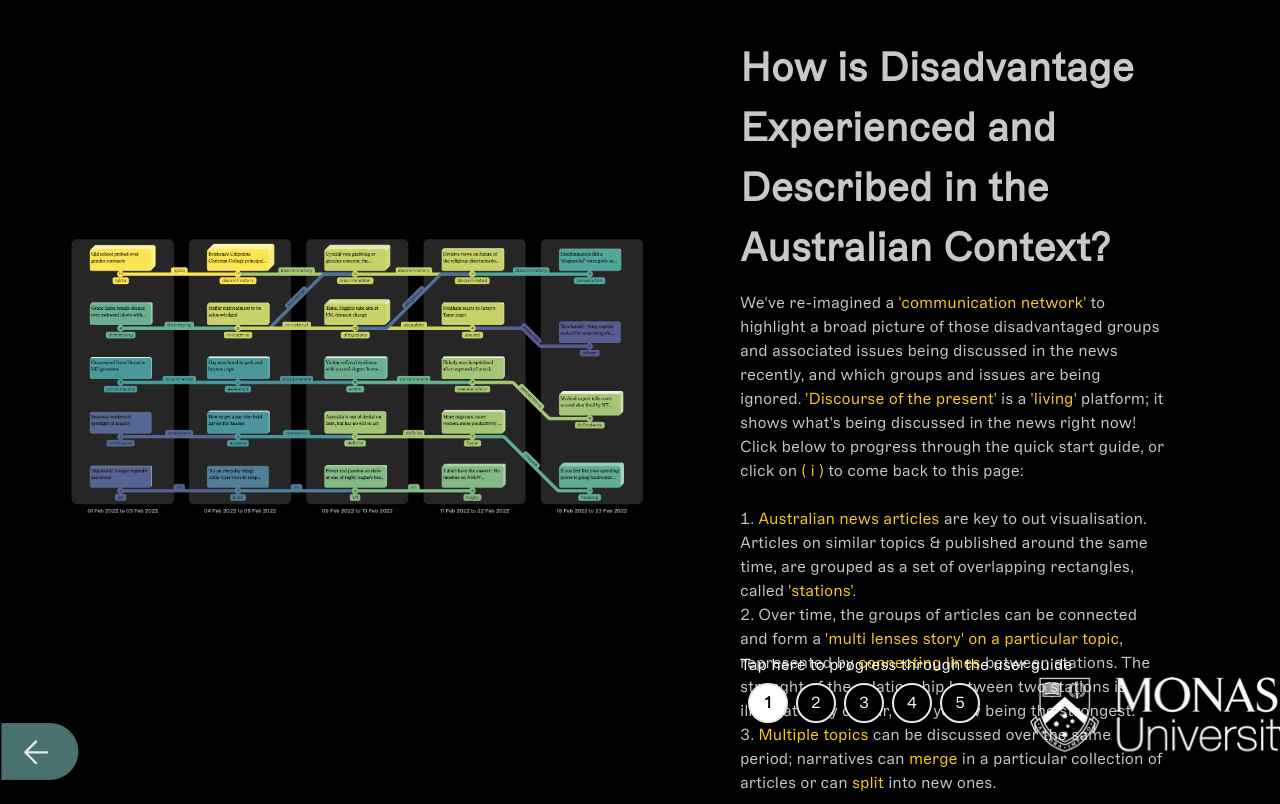
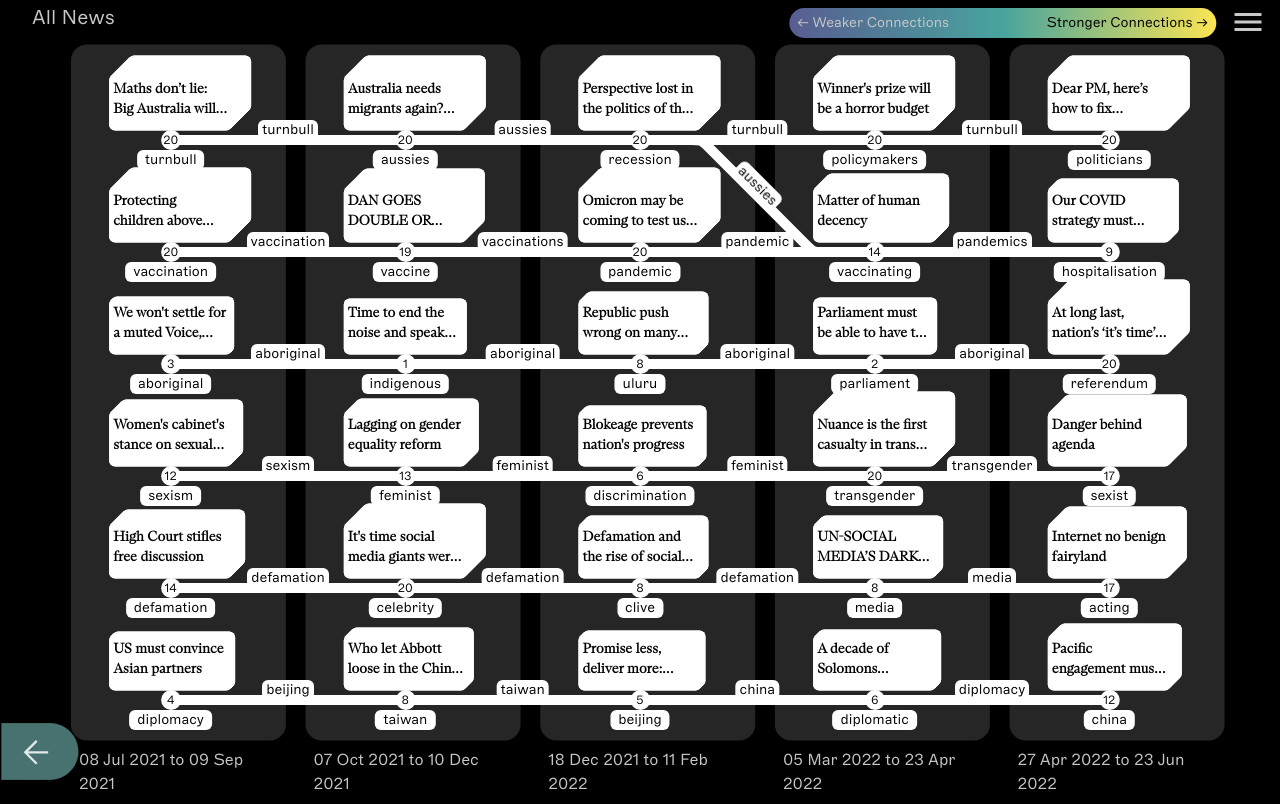
Before and after one commit to SonghaiFan/metromaps, a React (Create React App) app: page / in a window 1280 px wide. Both pictures are taken after a click on the element 213 px from the left and 293 px from the top of the page. Built offline with nearby package versions, Linux system fonts and the light colour scheme.

Commit message:
white all node and link, when click change it to red

```diff
--- a/src/components/Menu.js
+++ b/src/components/Menu.js
@@ -138,7 +138,7 @@ export default function Menu({
       type: ACTION_TYPES.FULL_MAP_VIEW,
       payload: { map: mapId, mode: FOCUS_MODE.FULL_VIEW },
     });
-    console.log("focusState", focusState);
+    // console.log("focusState", focusState);
   };
 
   const articleAnimationDelayRef = useRef();
--- a/src/components/MetroLine.js
+++ b/src/components/MetroLine.js
@@ -49,9 +49,15 @@ export default function MetroLine({ data, strokeWidth, reversed }) {
         return (
           <motion.g key={index}>
             <motion.path
+              id={
+                "metroLine-" + path.path[0].source + "-" + path.path[0].target
+              }
               fill="transparent"
               d={drawPath(path.path)}
-              stroke={path.colour}
+              stroke={
+                "white"
+                //path.colour
+              }
               strokeWidth={strokeWidth || METROLINE_WIDTH}
               variants={metroLineVariantFactory}
               initial="hidden"
--- a/src/components/MetroLineLabel.js
+++ b/src/components/MetroLineLabel.js
@@ -54,8 +54,11 @@ export default function MetroLineLabel({ data, onMetroLineLabelClick }) {
       }}
     >
       <motion.div
-        style={{ backgroundColor: colour, height: LINK_LABEL_HEIGHT }} // 20 from line height of text-sm
-        className="text-black text-sm rounded-md px-1 hover:scale-110  pointer-events-auto"
+        style={{
+          backgroundColor: "white", // colour
+          height: LINK_LABEL_HEIGHT, // 20 from line height of text-sm
+        }}
+        className="text-black text-sm rounded-md px-1 hover:font-bold  pointer-events-auto"
         onClick={onMetroLineLabelClick}
       >
         {label}
--- a/src/components/MetroMap.js
+++ b/src/components/MetroMap.js
@@ -106,7 +106,9 @@ export default function MetroMap({
 
   const [sideDrawerOpen, setSideDrawerOpen] = useState(false);
 
-  const openSideDrawer = () => {
+  const openSideDrawer = (event) => {
+    console.log(event.target.style.backgroundColor);
+    event.target.style.backgroundColor = "red";
     setSideDrawerOpen(true);
   };
 
@@ -392,6 +394,9 @@ export default function MetroMap({
             {/* link labels */}
             <motion.div className="absolute">
               {metroLineData.map((data) => {
+                // console.log("data", data);
+                // console.log("Object.entries(data)", Object.entries(data));
+                // console.log("Object.entries(data)[0]", Object.entries(data)[0]);
                 const [lineId, { labels }] = Object.entries(data)[0];
 
                 return (
@@ -407,7 +412,9 @@ export default function MetroMap({
                         <MetroLineLabel
                           key={`${lineId}-${index}`}
                           data={label}
-                          onMetroLineLabelClick={openSideDrawer}
+                          onMetroLineLabelClick={(event) =>
+                            openSideDrawer(event)
+                          }
                         />
                       );
                     })}
@@ -445,6 +452,7 @@ export default function MetroMap({
                 )}
                 animate={clickedNode === nodeId ? "clicked" : "default"}
                 key={nodeId}
+                id={nodeId}
               >
                 <MetroStop
                   data={nodes[nodeId]}
@@ -465,12 +473,6 @@ export default function MetroMap({
                   }
                   onArticleStackLabelClick={openSideDrawer}
                   onNeighbourNodeLabelClick={openSideDrawer}
-                  onModalClicked={
-                    // onZoomOutButtonClick
-                    () => {
-                      console.log("modal clicked");
-                    }
-                  }
                 />
               </motion.div>
             );
@@ -659,13 +661,16 @@ export default function MetroMap({
 
               <input
                 type="range"
-                class="w-full h-3 bg-gray-70 rounded-lg appearance-none cursor-pointer range-lg bg-gradient-to-r from-[#48a49e] to-[#fce554]"
+                class="w-full h-3 bg-gray-70 rounded-lg appearance-none cursor-pointer range-lg bg-gradient-to-r from-[#585d91] via-[#48a49e] to-[#fce554]"
                 min="1"
                 max="5"
                 step="1"
                 list="tickmarks"
                 onChange={(event) => {
                   console.log(event.target.value);
+                  // setLinesShown(event.target.value);
+                  // updateMetroMapLineShown(event.target.value);
+                  // handleLineFiltering(event.target.value);
                 }}
               />
               <datalist id="tickmarks" class="felex flex-col ">
--- a/src/components/MetroStop.js
+++ b/src/components/MetroStop.js
@@ -24,7 +24,6 @@ export default function MetroStop({
   onNeighbouringNodeClick,
   onArticleStackAnimationComplete,
   onArticleStackLabelClick,
-  onModalClicked,
   onNeighbourNodeLabelClick,
 }) {
   const { width: screenWidth, height: screenHeight } = useWindowSize();
@@ -64,7 +63,10 @@ export default function MetroStop({
         <>
           <ArticleStack
             articles={articles}
-            colour={data.colour}
+            colour={
+              "white"
+              //data.colour
+            }
             onClick={onClick}
             clicked={clicked}
             clickedArticleContainerHeight={CLICKED_ARTICLE_CONTAINER_HEIGHT}
@@ -95,17 +97,18 @@ export default function MetroStop({
             ? clicked
               ? "rgba(0, 0, 0, 0.9)"
               : "rgba(0, 0, 0, 0)"
-            : data.colour,
+            : "white", //data.colour
         }}
         className={`w-full h-full text-black truncate flex justify-center -z-40 ${
           clicked || isMapFocused ? "" : "items-center"
         } rounded-md`}
-        onClick={onModalClicked}
       >
         {/* node number label */}
         {isMapFocused && !clicked && (
           <motion.div
-            style={{ backgroundColor: data.colour }}
+            style={{
+              backgroundColor: "white", // data.colour
+            }}
             animate={{
               width: METROSTOP_CIRCLE_SIZE,
               height: METROSTOP_CIRCLE_SIZE,
@@ -126,8 +129,10 @@ export default function MetroStop({
               screenHeight,
               CLICKED_ARTICLE_CONTAINER_HEIGHT
             )}
-            style={{ backgroundColor: data.colour }}
-            className={`truncate text-black hover:scale-110  ${
+            style={{
+              backgroundColor: "white", //data.colour
+            }}
+            className={`truncate text-black hover:font-bold  ${
               isMapFocused
                 ? `absolute rounded-md px-2  ${
                     clicked ? "text-4xl" : "text-sm"
--- a/src/components/NeighbouringNodes.js
+++ b/src/components/NeighbouringNodes.js
@@ -38,7 +38,7 @@ export default function NeighbouringNodes({
   return (
     <motion.div>
       <motion.div
-        className="absolute flex flex-col justify-center items-center"
+        className="absolute flex flex-col justify-center items-center pointer-events-none"
         style={{ x: 0, width: renderWidth, height: screenHeight }}
       >
         {left.map((node) => {
@@ -60,7 +60,7 @@ export default function NeighbouringNodes({
         })}
       </motion.div>
       <motion.div
-        className="absolute flex flex-col justify-center items-center"
+        className="absolute flex flex-col justify-center items-center pointer-events-none"
         style={{
           x: zoomedInArticleWidth + renderWidth,
           width: renderWidth,
--- a/src/utilities/metromaps.js
+++ b/src/utilities/metromaps.js
@@ -13,15 +13,15 @@ import voiceView from "../data/21_09_2022_1663742238_voice.json";
 
 // Give name, title, (description?) here after importing
 const METROMAPS = [
-  {
-    url: "intro",
-    title: "Quick Start Guide",
-    data: introPage,
-    description:
-      "If you are new to using this tool, we suggest you make a start here. Discover what issues are being discussed in Australian news right now, which disadvantage issues are more common than others, and which ones co-occur.",
-    subtitle: "The power of a ‘living platform’",
-    hint: "Get tips on how to use this App and how we understand and discuss equity, opportunity, and disadvantage in 2022.",
-  },
+  // {
+  //   url: "intro",
+  //   title: "Quick Start Guide",
+  //   data: introPage,
+  //   description:
+  //     "If you are new to using this tool, we suggest you make a start here. Discover what issues are being discussed in Australian news right now, which disadvantage issues are more common than others, and which ones co-occur.",
+  //   subtitle: "The power of a ‘living platform’",
+  //   hint: "Get tips on how to use this App and how we understand and discuss equity, opportunity, and disadvantage in 2022.",
+  // },
   {
     url: "all",
     title: "All News",
@@ -45,24 +45,24 @@ const METROMAPS = [
   //   description:
   //     "What are the solutions to the Australian Housing Crisis, considering the rise of residential property prices through 2021, and the unaffordability of rental properties for minimum wage workers? Co-buying with the government? Social housing tax bill? Low deposit scheme? Follow the discussions. (Feb – April 2022). Check the metro map. #homeownership #propertyprices #landvalue #socialhousing #homelessness #financialstress #housingpolicy",
   // },
-  {
-    url: "gov-assist-family-finance-work",
-    title: "Government Assistance, Family relations, Finance, Work",
-    data: govView,
-    description:
-      "The news focused on affordable housing, the number of deaths we are willing to accept in the ‘living with covid strategy’, the performance of Australian students compared to international benchmarks, and how to get fair wages for all while the costs of living increase.",
-    subtitle: "Economic welfare and social wellbeing",
-    hint: "Improving the wellbeing of people and families in Australia demands well-thought strategies.",
-  },
-  {
-    url: "voice-segregation-prejudice-discrimination-human-rights",
-    title: "Voice, Segregation, Prejudice and discrimination, Human rights",
-    data: voiceView,
-    description:
-      "News focused on religious discrimination laws, protecting gay students and men from perpetrators, improving the Australian police force and denormalising violence of any form, and the impact of the staying-at-home trend on people’s well-being and the after-covid recovery. ",
-    subtitle: "The advantage of autonomy ",
-    hint: "Let's build an Australia beyond discriminations, where we exercise our human rights.",
-  },
+  // {
+  //   url: "gov-assist-family-finance-work",
+  //   title: "Government Assistance, Family relations, Finance, Work",
+  //   data: govView,
+  //   description:
+  //     "The news focused on affordable housing, the number of deaths we are willing to accept in the ‘living with covid strategy’, the performance of Australian students compared to international benchmarks, and how to get fair wages for all while the costs of living increase.",
+  //   subtitle: "Economic welfare and social wellbeing",
+  //   hint: "Improving the wellbeing of people and families in Australia demands well-thought strategies.",
+  // },
+  // {
+  //   url: "voice-segregation-prejudice-discrimination-human-rights",
+  //   title: "Voice, Segregation, Prejudice and discrimination, Human rights",
+  //   data: voiceView,
+  //   description:
+  //     "News focused on religious discrimination laws, protecting gay students and men from perpetrators, improving the Australian police force and denormalising violence of any form, and the impact of the staying-at-home trend on people’s well-being and the after-covid recovery. ",
+  //   subtitle: "The advantage of autonomy ",
+  //   hint: "Let's build an Australia beyond discriminations, where we exercise our human rights.",
+  // },
   // {
   //   url: "election",
   //   title: "Election",
```
Also changed, not shown: src/components/NeighbouringNode.js (+5 -3 lines).
